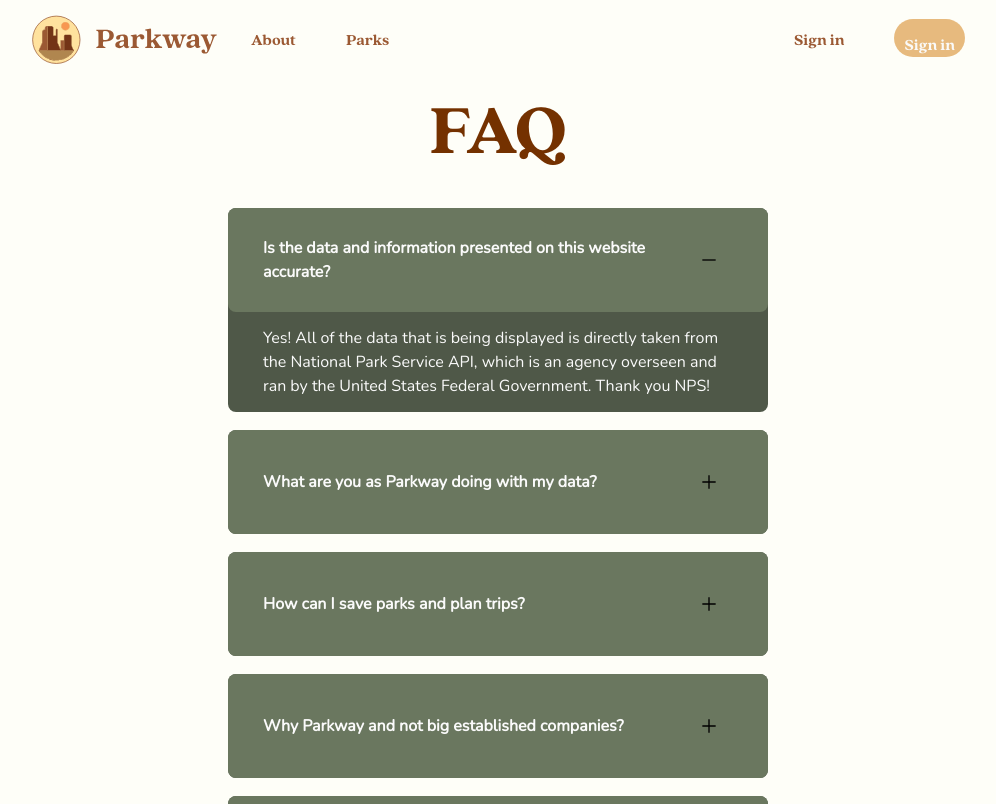
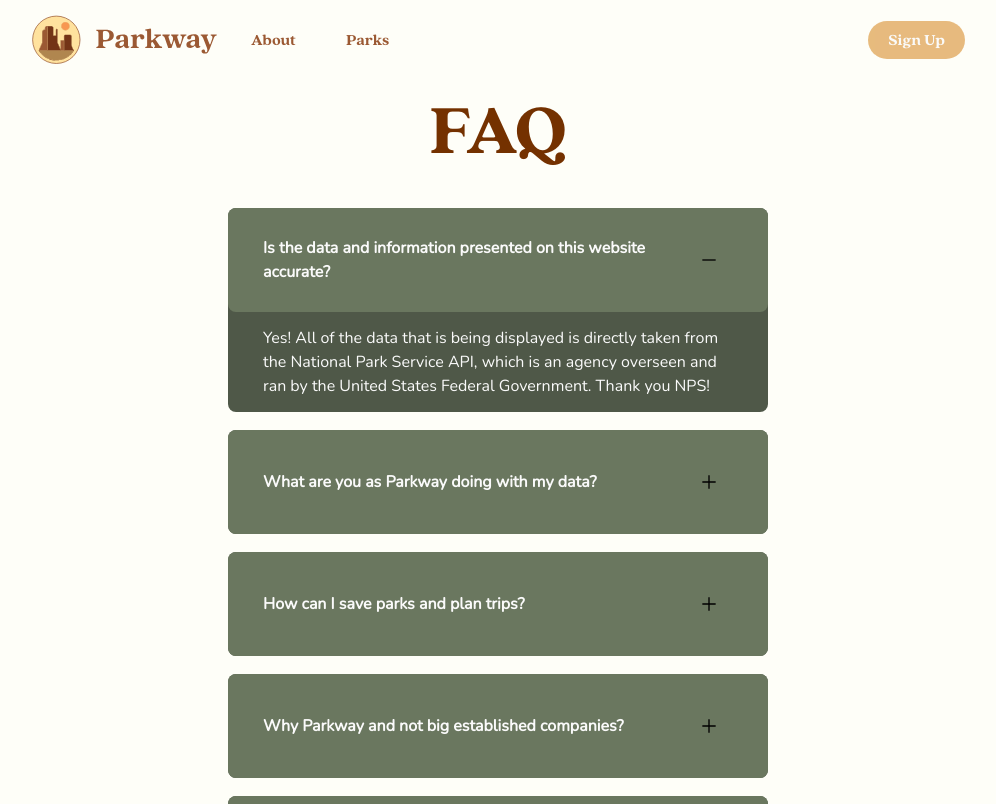
Before and after one commit to Kobakat/NationalParkWebApp, a React (Create React App) app: page /faq in a window 1280 px wide. Shown: the top 804 px of the page, without its empty margins (142-1138 px from the left). Built offline with nearby package versions, Linux system fonts and the light colour scheme; no server answers; a small style sheet from the web is missing.

Commit message:
FIx security issue

```diff
--- /dev/null
+++ b/src/components/AccountPage/AccountPage.js
@@ -0,0 +1,12 @@
+import React from 'react'
+import Layout from '../Globals/Layout'
+
+function AccountPage() {
+  return (
+    <div>
+      <Layout>Test Test Test</Layout>
+    </div>
+  )
+}
+
+export default AccountPage
--- a/src/components/Globals/Footer.js
+++ b/src/components/Globals/Footer.js
@@ -1,7 +1,7 @@
-import React from "react";
-import { ReactComponent as Logo } from "./ParkwayLogo.svg";
-import "./section-footer.css";
-import { Link } from "react-router-dom";
+import React from 'react'
+import { ReactComponent as Logo } from './ParkwayLogo.svg'
+import './section-footer.css'
+import { Link } from 'react-router-dom'
 
 function Footer() {
   return (
@@ -51,7 +51,7 @@ function Footer() {
                 <Link
                   to="/about"
                   onClick={() => {
-                    window.scrollTo(0, 0);
+                    window.scrollTo(0, 0)
                   }}
                 >
                   About Us
@@ -62,6 +62,7 @@ function Footer() {
                   className="footer-links"
                   href="https://www.nps.gov/subjects/digital/nps-data-api.htm"
                   target="_blank"
+                  rel="noreferrer"
                 >
                   National Park Service API
                 </a>
@@ -75,7 +76,7 @@ function Footer() {
                 <Link
                   to="/faq"
                   onClick={() => {
-                    window.scrollTo(0, 0);
+                    window.scrollTo(0, 0)
                   }}
                 >
                   Parkway FAQ
@@ -88,6 +89,6 @@ function Footer() {
         <p className="end">@ 2021 Parkway Web-App</p>
       </div>
     </footer>
-  );
+  )
 }
-export default Footer;
+export default Footer
--- a/src/components/Globals/NavBar.js
+++ b/src/components/Globals/NavBar.js
@@ -1,17 +1,22 @@
-import { useState } from "react";
-import { GrMenu } from "react-icons/gr";
-import { GrClose } from "react-icons/gr";
-import { Link } from "react-router-dom";
-import { ReactComponent as Logo } from "./ParkwayLogo.svg";
+import { useState } from 'react'
+import { GrMenu } from 'react-icons/gr'
+import { GrClose } from 'react-icons/gr'
+import { Link } from 'react-router-dom'
+import { ReactComponent as Logo } from './ParkwayLogo.svg'
 
-import "./header.css";
-import signIn from "../HomePage/login";
+import './header.css'
+import signIn from '../HomePage/login'
 
-const NavBar = ({user}) => {
+const NavBar = ({ user }) => {
   console.log(user)
-  const [click, setClick] = useState(false);
-  const handleClick = () => setClick(!click);
-  const closeMobileMenu = () => setClick(false);
+  const [click, setClick] = useState(false)
+  const handleClick = () => setClick(!click)
+  const closeMobileMenu = () => setClick(false)
+
+  const showAccountPage = () => {
+    if (user) return 'Account'
+  }
+
   return (
     <div className="header">
       <div className="logo-nav">
@@ -20,7 +25,7 @@ const NavBar = ({user}) => {
             <Logo className="logo" />
           </a>
         </div>
-        <ul className={click ? "nav-options active" : "nav-options"}>
+        <ul className={click ? 'nav-options active' : 'nav-options'}>
           <li className="option" onClick={closeMobileMenu}>
             <Link to="/about/" class="header-link">
               About
@@ -31,7 +36,7 @@ const NavBar = ({user}) => {
               Parks
             </a>
           </li>
-          <li className="option mobile-option" onClick={closeMobileMenu}>
+          {/* <li className="option mobile-option" onClick={closeMobileMenu}>
             <a class="header-link" href="/sign-in">
               Sign in
             </a>
@@ -40,18 +45,19 @@ const NavBar = ({user}) => {
             <button class="header-link" onClick={signIn} className="sign-up">
               Sign Up
             </button>
-          </li>
+          </li> */}
         </ul>
       </div>
       <ul className="signin-up">
         <li className="sign-in" onClick={closeMobileMenu}>
-          <a class="header-link" href="/sign-in">
-            Sign in
+          <a class="header-link" href="/account">
+            {showAccountPage()}
+            {/* {user ? 'Account' : ''} */}
           </a>
         </li>
         <li onClick={closeMobileMenu}>
           <button onClick={signIn} className="signup-btn">
-            {user ? "sign out" : "Sign in"}
+            {user ? 'Sign out' : 'Sign Up'}
           </button>
         </li>
       </ul>
@@ -63,7 +69,7 @@ const NavBar = ({user}) => {
         )}
       </div>
     </div>
-  );
-};
+  )
+}
 
-export default NavBar;
+export default NavBar
--- a/src/components/Globals/header.css
+++ b/src/components/Globals/header.css
@@ -49,7 +49,7 @@
   /* color: white; */
 }
 .signup-btn {
-  padding: 10px 10px;
+  padding: 0 20px;
   height: 2.4rem;
   border-radius: 30px;
   opacity: 0.8;
--- a/src/firebase/firebase.js
+++ b/src/firebase/firebase.js
@@ -3,12 +3,12 @@ import "firebase/auth";
 import "firebase/firestore";
 require("dotenv").config();
 const firebaseConfig = {
-  apiKey: process.env.REACT_APP_API_KEY,
-  authDomain: process.env.REACT_APP_AUTH_DOMAIN,
+  apiKey: "AIzaSyDToLLe1MwiW3q1KO_oCj_k0Sn-Oel64iQ",
+  authDomain: "parkway-56221.firebaseapp.com",
   projectId: "parkway-56221",
-  storageBucket: process.env.REACT_APP_STORAGE_BUCKET,
-  messagingSenderId: process.env.REACT_APP_MESSAGING_SENDER_ID,
-  appId: process.env.REACT_APP_APP_ID,
+  storageBucket: "parkway-56221.appspot.com",
+  messagingSenderId: "390683954202",
+  appId: "1:390683954202:web:4495dc679aa2a87afd95a3"
 };
 
 firebase.initializeApp(firebaseConfig);
```
Also changed, not shown: 1 other file (tests, documents, lock files or other folders).
